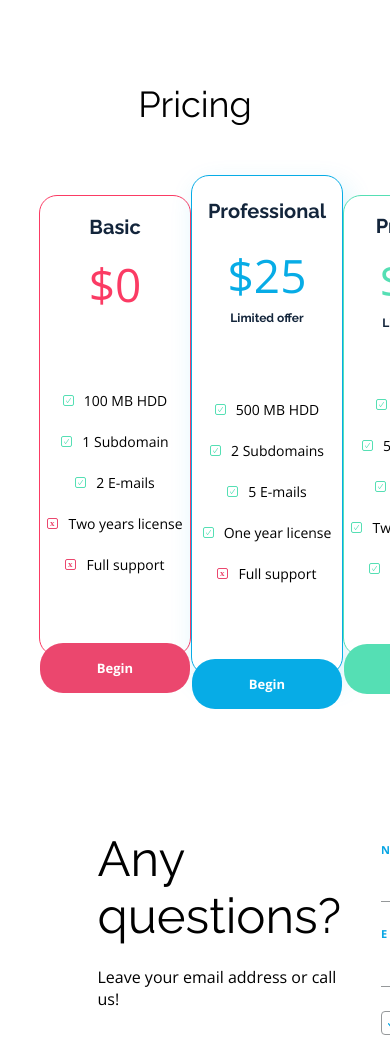
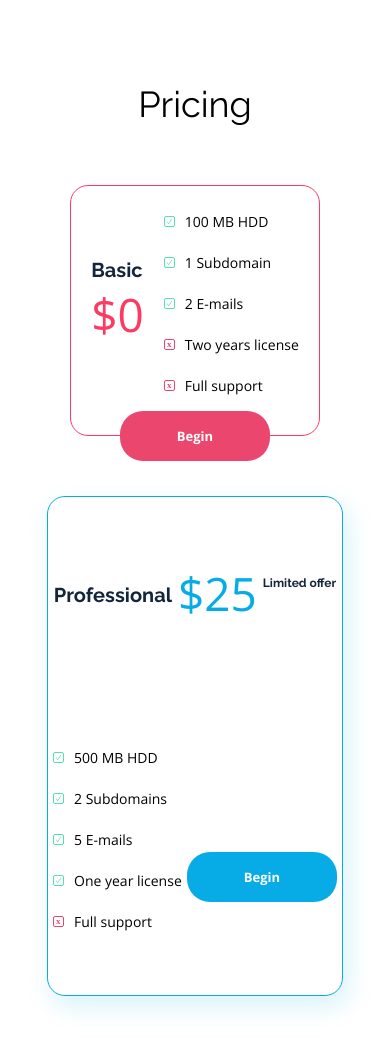
Before and after one commit to Kindziolek/BestShop, a website: page index.html in a window 390 px wide. Shown: the part 3020-4058 px from the top of the page. Drawn offline with nearby package versions, Linux system fonts and the light colour scheme.

Commit message:
Princing box - 1

```diff
--- a/elements/_buttons.scss
+++ b/elements/_buttons.scss
@@ -48,6 +48,10 @@
 
 .btn_basic {
     background-color: $color-backgroud-red;
+
+    @include mobile {
+        bottom: -5px;
+    }
 }
 
 .btn_professional {
--- a/elements/_princing.scss
+++ b/elements/_princing.scss
@@ -28,6 +28,11 @@
     justify-content: space-evenly;
     align-items: center;
     margin-top: 50px;
+
+    @include mobile {
+        flex-direction: column;
+        margin-top: 0;
+    }
 }
 
 .pricing_box {
@@ -40,6 +45,23 @@
     flex-direction: column;
     justify-content: space-around;
     align-items: center;
+
+    @include mobile {
+        flex-direction: row;
+        flex-wrap: wrap;
+        width: 100vh;
+        max-width: 80%;
+        height: 251px;
+        margin-top: 60px;
+        justify-content: space-evenly;
+    }
+}
+
+.pakiet_box {
+    @include mobile {
+        display: flex;
+        flex-direction: column;
+    }
 }
 
 .pricing_basic {
@@ -54,6 +76,10 @@
     width: 405px;
     height: 500px;
     color: $color-border-blue;
+
+    @include mobile {
+        max-width: 95%;
+    }
 }
 
 .pricing_premium {
@@ -97,6 +123,10 @@
 
 .pricing_list {
     margin-top: 50px;
+
+    @include mobile {
+        margin-top: 15px;
+    }
 }
 
 .pricing_element {
@@ -106,6 +136,10 @@
     font-family: $font-open-sans;
     letter-spacing: 0px;
     color: $color-black;
+
+    @include mobile {
+        text-align: left;
+    }
 }
 
 .pricing_yes::before {
--- a/index.html
+++ b/index.html
@@ -102,8 +102,10 @@
             <h2 class="headline_pricing">Pricing</h2>
                 <div class="pricing_container">
                     <div class="pricing_box pricing_basic">
-                        <h3 class="headline_pricing_box">Basic</h3>
-                        <p class="price_pakiet pakiet_basic">$0</p>
+                        <div class="pakiet_box">
+                            <h3 class="headline_pricing_box">Basic</h3>
+                            <p class="price_pakiet pakiet_basic">$0</p>
+                        </div>
                         <ul class="pricing_list">
                             <li class="pricing_element pricing_yes">100 MB HDD</li>
                             <li class="pricing_element pricing_yes">1 Subdomain</li>
```
Also changed, not shown: css/main.css, 1 other file.
